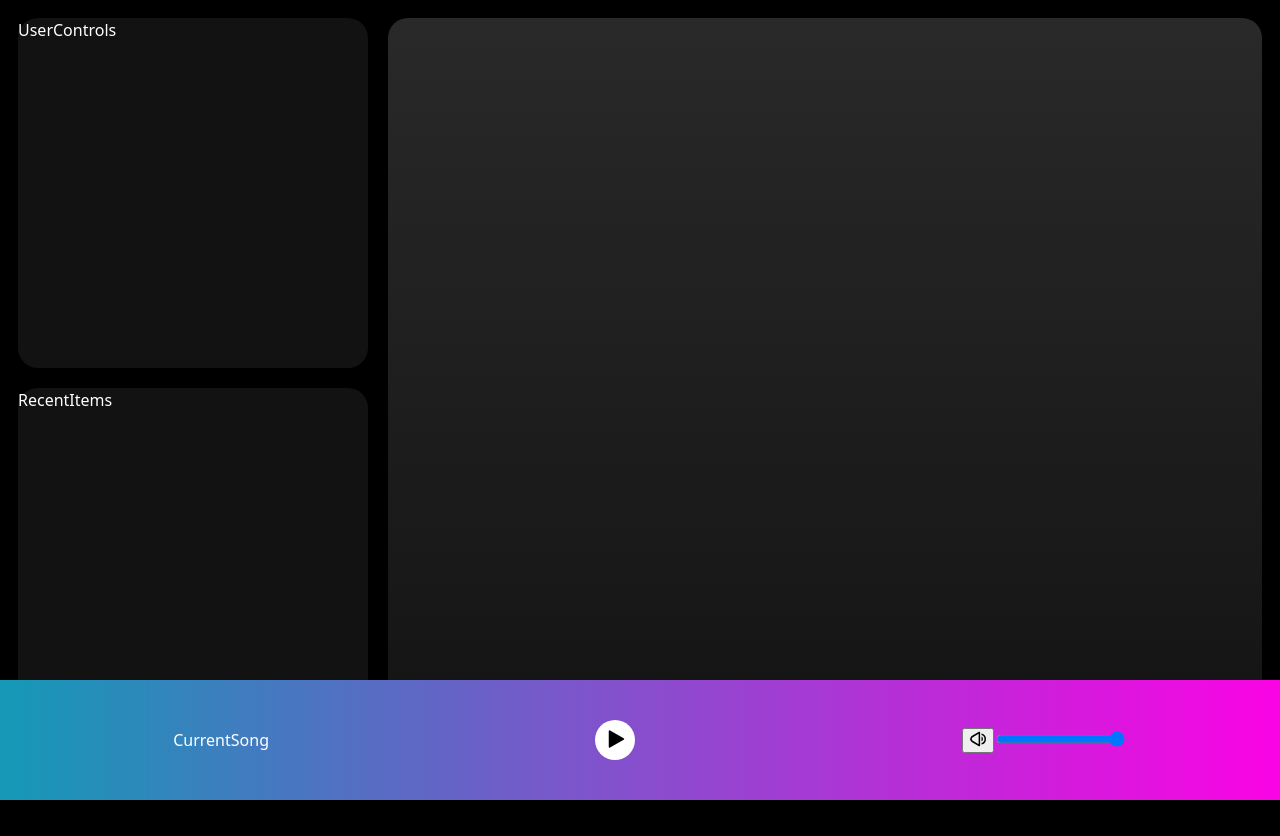
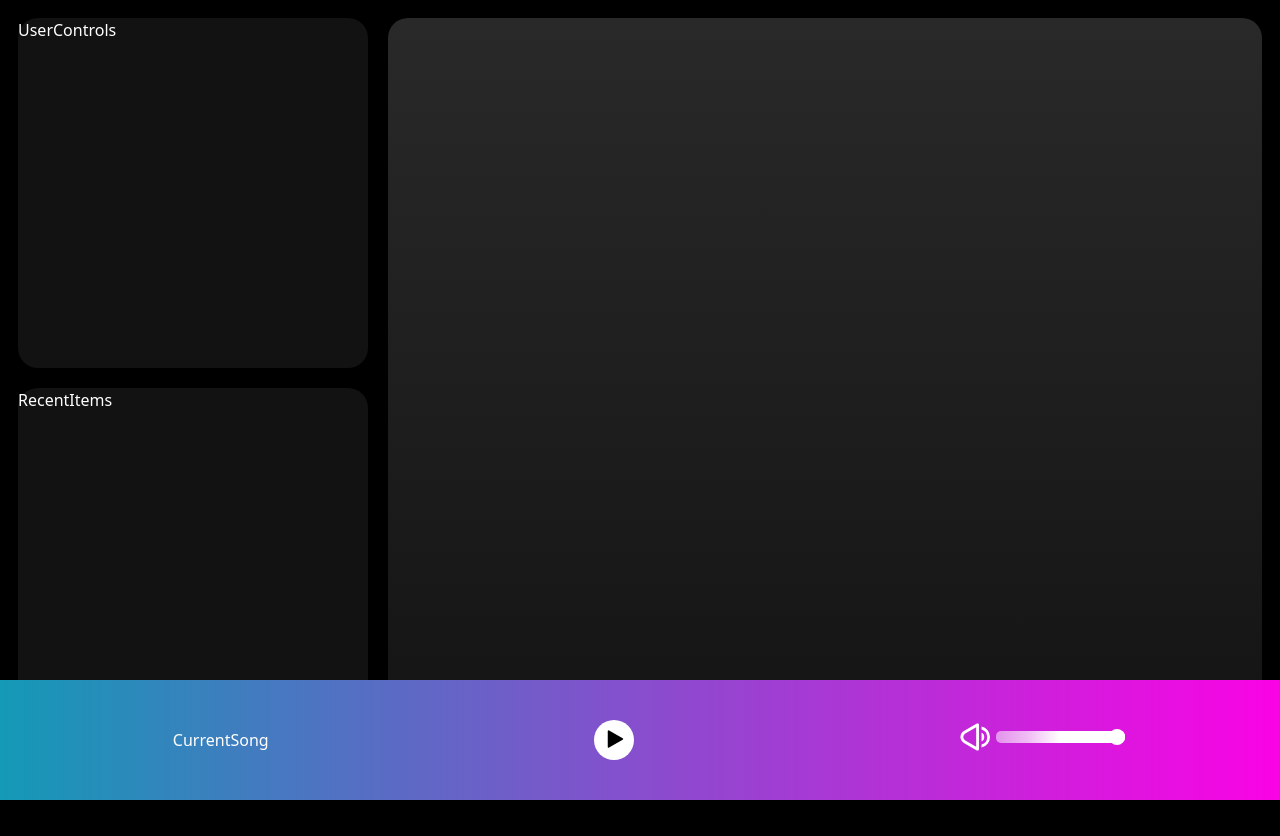
Before and after one commit to Franencabo/musiconfit, a React (Vite) app: page / in a window 1280 px wide. Built offline with nearby package versions, Linux system fonts and the light colour scheme.

Commit message:
Styles for volume control slider

```diff
--- a/src/musiconfit/components/VolumeControl.jsx
+++ b/src/musiconfit/components/VolumeControl.jsx
@@ -33,8 +33,8 @@ export const VolumeControl = () => {
     }, [volume])
 
     return (
-        <div>
-            <button onClick={handleClickVolume}>
+        <div className="volume-control">
+            <button className="volume-button" onClick={handleClickVolume}>
                 {isVolumeSilence ? <VolumeSilence className="volume-icon" /> : <Volume className="volume-icon" />}
             </button>
             <input
--- a/src/styles.css
+++ b/src/styles.css
@@ -138,6 +138,62 @@ html {
   height: 20px;
 }
 
+.volume-control {
+  display: flex;
+  align-items: center;
+}
+
+.volume-button {
+  appearance: none;
+  background-color: transparent;
+  border: none;
+  margin: 0;
+  padding: 0;
+  outline: none;
+  font: inherit;
+  cursor: pointer;
+}
+
+.volume-icon {
+  color: white;
+  width: 30px;
+  height: 30px;
+  margin-right: 4px;
+}
+
+.volume-slider {
+  margin-bottom: 8px;
+  width: 220px;
+}
+
+input[type="range"] {
+  -webkit-appearance: none;
+  width: 100%;
+  height: 12px;
+  border-radius: 5px;
+  background: rgb(255, 255, 255);
+  background: linear-gradient(
+    90deg,
+    rgba(255, 255, 255, 0.500437675070028) 0%,
+    rgba(255, 255, 255, 0.7049194677871149) 25%,
+    rgba(255, 255, 255, 1) 50%,
+    rgba(255, 255, 255, 1) 75%
+  );
+  outline: none;
+  -webkit-transition: 0.2s;
+  transition: opacity 0.2s;
+}
+
+input[type="range"]::-webkit-slider-thumb {
+  -webkit-appearance: none;
+  appearance: none;
+  width: 16px;
+  height: 16px;
+  background: white;
+  border-radius: 50%;
+  cursor: pointer;
+}
+
 .card-play-button {
   position: absolute;
   top: 50%;
```
